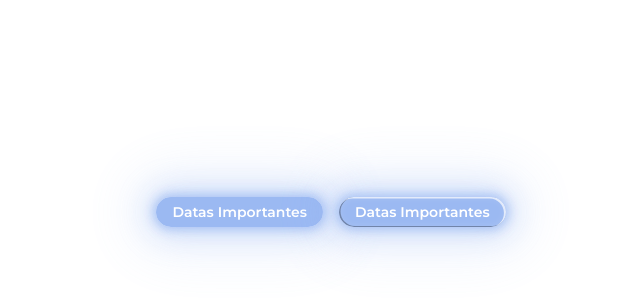
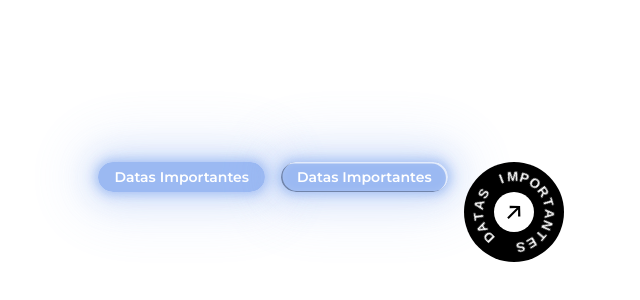
Before and after one commit to bernard-rodrigues-caed/anim-seminario-ppgp, a plain HTML site: page important-dates/index.html in a window 1280 px wide. Shown: the part 188-488 px from the top of the page, without its empty margins (309-949 px from the left). Drawn offline with Linux system fonts and the light colour scheme.

Commit message:
New rotating button

```diff
--- a/important-dates/index.html
+++ b/important-dates/index.html
@@ -13,6 +13,9 @@
     <div style="display:flex; gap: 16px; flex-wrap: wrap;">
         <button class="important-dates-btn" type="button">Datas Importantes</button>
         <button class="important-dates-btn glassy" type="button">Datas Importantes</button>
+        <button class="important-dates-circle" type="button">DATAS IMPORTANTES</button>
     </div>
+
+    <script src="script.js"></script>
 </body>
 </html>
--- /dev/null
+++ b/important-dates/script.js
@@ -0,0 +1,51 @@
+const createRoundedButton = () => {
+
+    const roundedButton = document.querySelector('.important-dates-circle');
+
+    const text = roundedButton.innerText;
+    roundedButton.innerText = "";
+    const p = document.createElement("p");
+    p.classList.add("button__text");
+
+    for(let i = 0; i < text.length; i++){
+        const span = document.createElement("span");
+        span.style = `--index: ${i};`;
+        span.innerText = text[i];
+        p.appendChild(span);
+    }
+    roundedButton.appendChild(p);
+
+    const div = document.createElement("div");
+    div.classList.add("button__circle");
+    div.innerHTML = `
+        <svg
+          viewBox="0 0 14 15"
+          fill="none"
+          xmlns="http://www.w3.org/2000/svg"
+          class="button__icon"
+          width="14"
+        >
+          <path
+            d="M13.376 11.552l-.264-10.44-10.44-.24.024 2.28 6.96-.048L.2 12.56l1.488 1.488 9.432-9.432-.048 6.912 2.304.024z"
+            fill="currentColor"
+          ></path>
+        </svg>
+
+        <svg
+          viewBox="0 0 14 15"
+          fill="none"
+          width="14"
+          xmlns="http://www.w3.org/2000/svg"
+          class="button__icon button__icon--copy"
+        >
+          <path
+            d="M13.376 11.552l-.264-10.44-10.44-.24.024 2.28 6.96-.048L.2 12.56l1.488 1.488 9.432-9.432-.048 6.912 2.304.024z"
+            fill="currentColor"
+          ></path>
+        </svg>
+    `
+
+    roundedButton.appendChild(div);
+}
+
+document.addEventListener("DOMContentLoaded", createRoundedButton);
--- a/important-dates/style.css
+++ b/important-dates/style.css
@@ -44,6 +44,7 @@ body {
     cursor: pointer;
     position: relative;
     isolation: isolate;
+    height: 30px;
 
     animation: light-rotate 6s linear infinite;
     transition: background-color 0.2s ease;
@@ -77,3 +78,78 @@ body {
 .important-dates-btn:hover {
     background-color: color-mix(in srgb, #9BB9F2 90%, #000 10%);
 }
+
+/* ── Botão circular ─────────────────────────────────────────────────────── */
+.important-dates-circle {
+  cursor: pointer;
+  border: none;
+  background: #000;
+  color: #fff;
+  width: 100px;
+  height: 100px;
+  border-radius: 50%;
+  overflow: hidden;
+  position: relative;
+  display: grid;
+  place-content: center;
+  transition:
+    background 300ms,
+    transform 200ms;
+  font-weight: 600;
+}
+
+.button__text {
+  position: absolute;
+  inset: 0;
+  animation: text-rotation 8s linear infinite;
+
+  > span {
+    position: absolute;
+    transform: rotate(calc(19deg * var(--index)));
+    inset: 7px;
+  }
+}
+
+.button__circle {
+  position: relative;
+  width: 40px;
+  height: 40px;
+  overflow: hidden;
+  background: #fff;
+  color: #000;
+  border-radius: 50%;
+  display: flex;
+  align-items: center;
+  justify-content: center;
+}
+
+.button__icon--copy {
+  position: absolute;
+  transform: translate(-150%, 150%);
+}
+
+.important-dates-circle:hover {
+  background: #ffff03;
+  color: #000;
+  transform: scale(1.05);
+}
+
+.important-dates-circle:hover .button__icon {
+  color: #000;
+}
+
+.important-dates-circle:hover .button__icon:first-child {
+  transition: transform 0.3s ease-in-out;
+  transform: translate(150%, -150%);
+}
+
+.important-dates-circle:hover .button__icon--copy {
+  transition: transform 0.3s ease-in-out 0.1s;
+  transform: translate(0);
+}
+
+@keyframes text-rotation {
+  to {
+    rotate: 360deg;
+  }
+}
```
